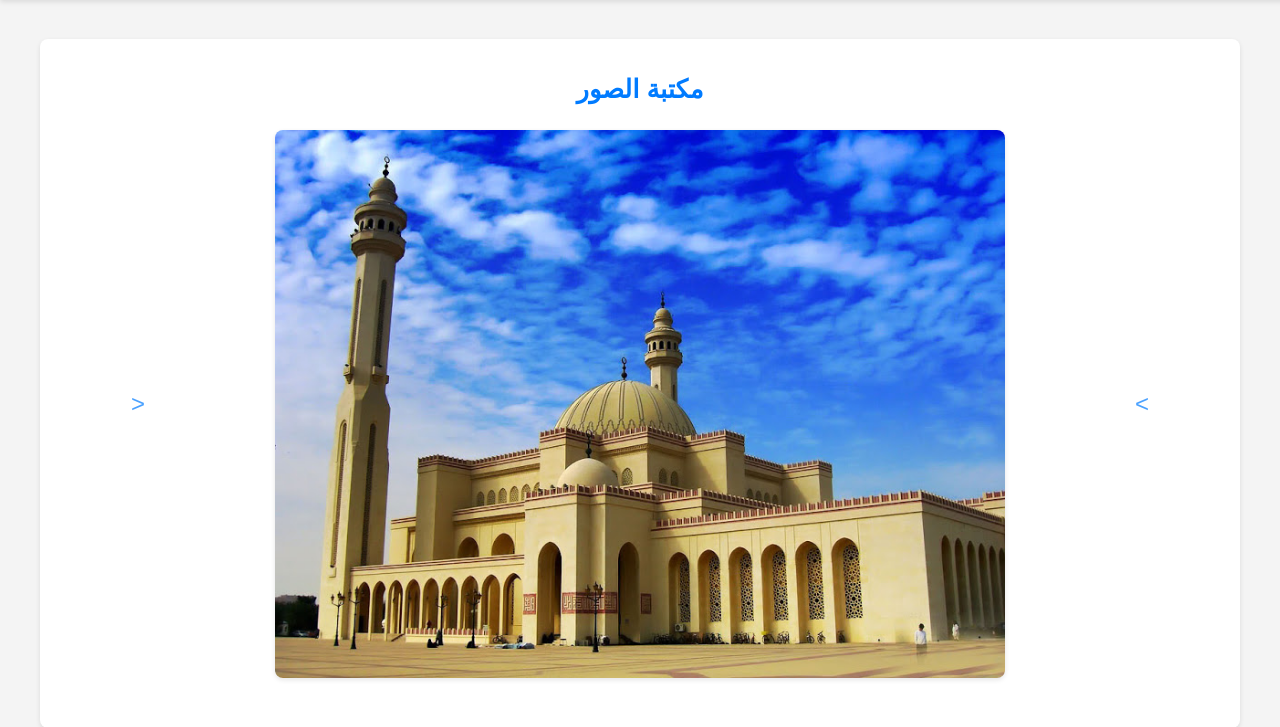
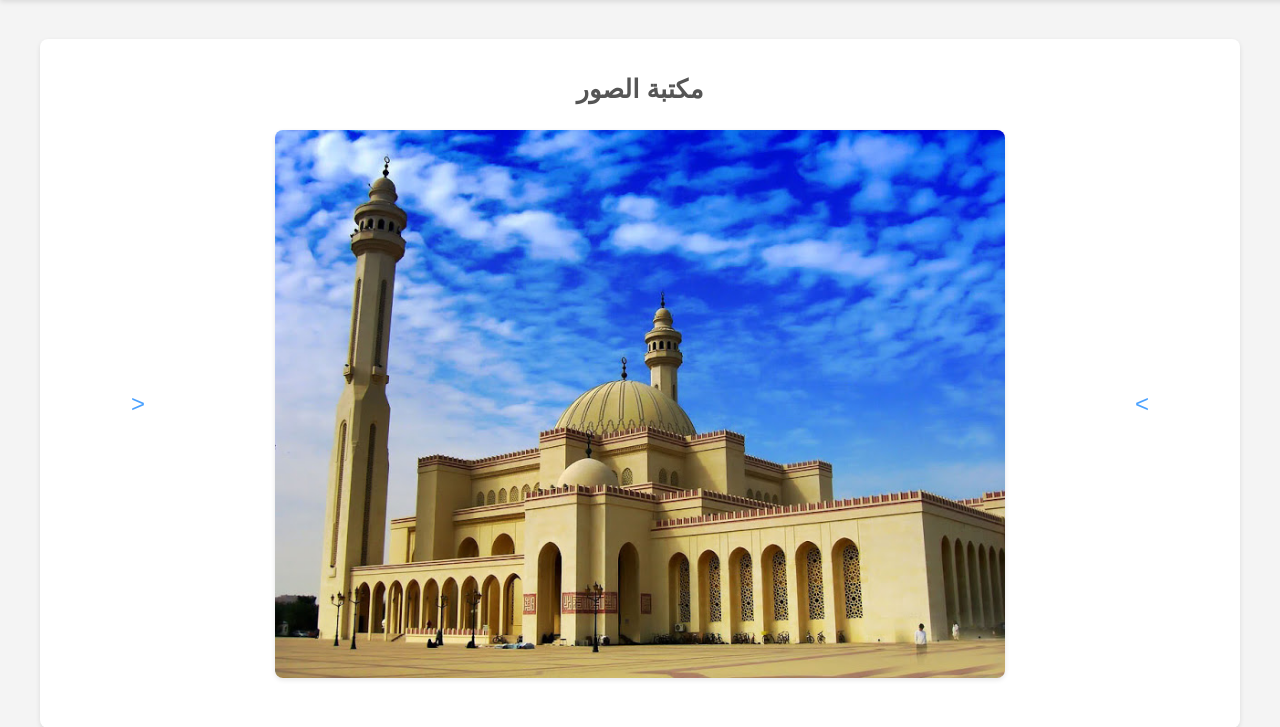
Before and after one commit to itsengmarwan/Nora-Mosque, a PHP site: page / in a window 1280 px wide. Shown: the part 91-818 px from the top of the page. Run offline with PHP 8.4, Linux system fonts and the light colour scheme.

Commit message:
Update style.css

```diff
--- a/style.css
+++ b/style.css
@@ -137,7 +137,7 @@ main {
 }
 
 #photo-album h2 {
-    color: #007bff; /* إضافة اللون الأزرق لعنوان مكتبة الصور */
+    color: #555; /* رجعنا لون عنوان مكتبة الصور للأسود */
     margin-top: 0;
     margin-bottom: 20px;
     font-size: 1.6em;
@@ -164,7 +164,7 @@ main {
     background: none;
     border: none;
     font-size: 1.5em; /* تصغير حجم الأزرار */
-    color: #007bff; /* إضافة اللون الأزرق لأزرار التنقل */
+    color: #007bff; /* خليناه أزرق زي ما اتفقنا */
     cursor: pointer;
     padding: 8px; /* تقليل المساحة الداخلية للأزرار */
     z-index: 10;
@@ -522,3 +522,4 @@ main {
         position: static; /* عشان يتبع تخطيط الفليكس */
         transform: translateY(0); /* إلغاء التحويل الرأسي */
         margin: 0 5px;
+        display:
```
